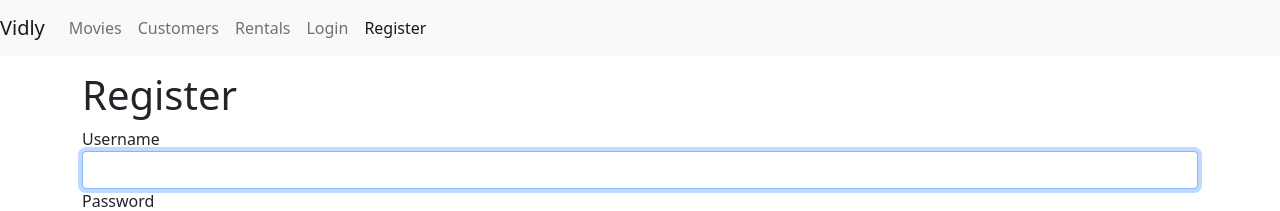
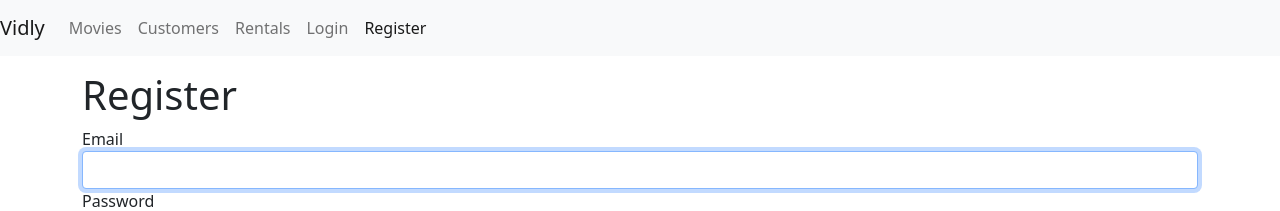
Before and after one commit to Izzy4999/vidly_frontend_cod, a React (Create React App) app: page /register in a window 1280 px wide. Shown: the top 211 px of the page. Built offline with nearby package versions, Linux system fonts and the light colour scheme.

Commit message:
Update registerForm.jsx

```diff
--- a/src/component/registerForm.jsx
+++ b/src/component/registerForm.jsx
@@ -6,11 +6,11 @@ import { loginwithjwt } from "../services/loginService";
 
 const RegisterForm = (props) => {
   //   const username = React.createRef();
-  const [data, setData] = useState({ username: "", password: "", name: "" });
+  const [data, setData] = useState({ email: "", password: "", name: "" });
   const [error, setError] = useState({});
 
   const schema = {
-    username: Joi.string().required().label("Username"),
+    email: Joi.string().required().label("Email"),
     password: Joi.string().required().label("Password"),
     name: Joi.string().required().label("name"),
   };
@@ -35,7 +35,7 @@ const RegisterForm = (props) => {
     if (errors) return;
 
     try {
-      const response = await register(data.username, data.password, data.name);
+      const response = await register(data.email, data.password, data.name);
       loginwithjwt(response.headers["x-auth-token"]);
       window.location = "/";
     } catch (err) {
@@ -76,9 +76,9 @@ const RegisterForm = (props) => {
       <h1>Register</h1>
       <form onSubmit={handleSubmit}>
         <Input
-          name="username"
+          name="email"
           value={data.username}
-          label="Username"
+          label="Email"
           onChange={handleChange}
           error={error.username}
           focus={true}
```
